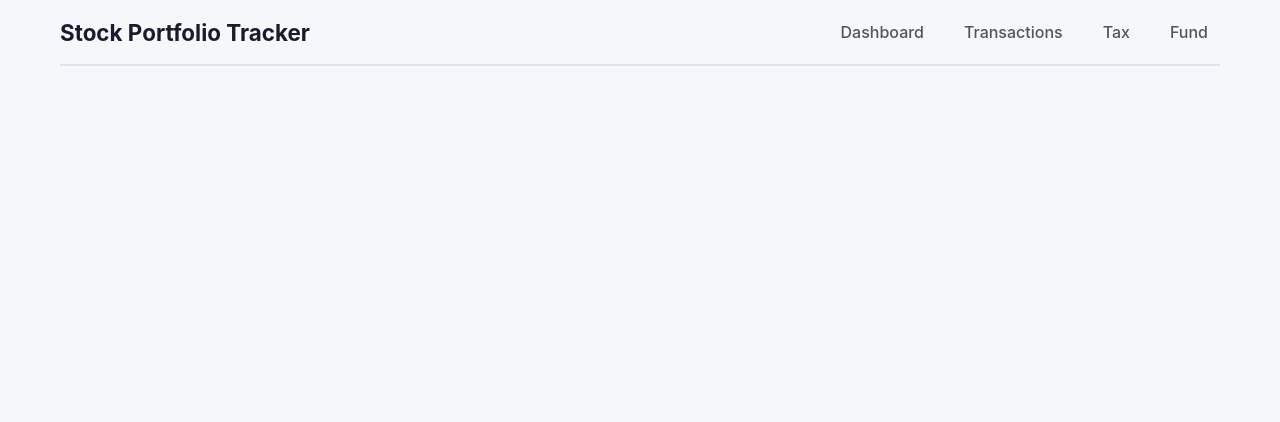
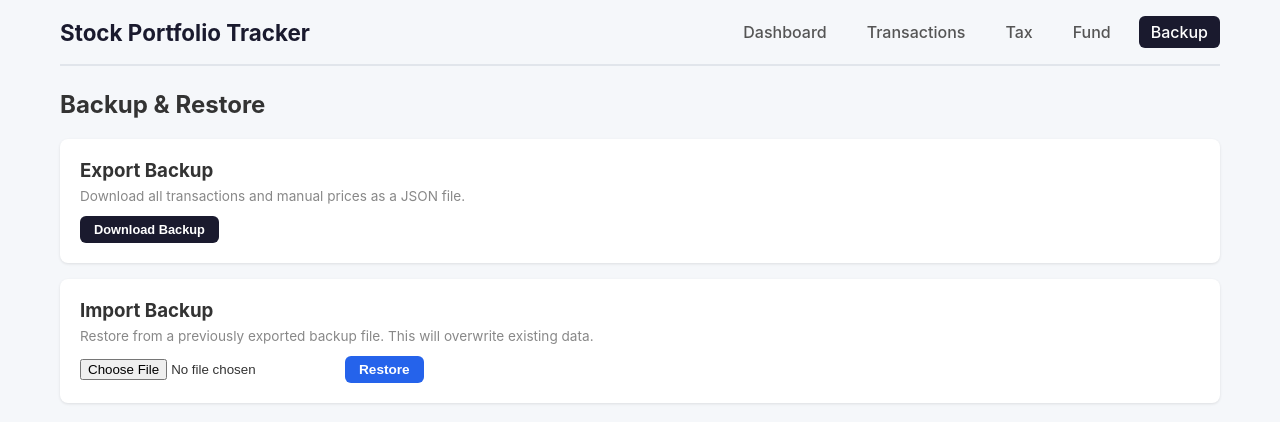
Before and after one commit to idlefun/stock-app, a React (Vite) app in the folder client/: page /backup in a window 1280 px wide. Shown: the top 422 px of the page. Built offline with nearby package versions, Linux system fonts and the light colour scheme.

Commit message:
Add data backup and restore feature
New Backup page to download transactions and manual prices as JSON,
and restore from a previously exported backup file.

Co-Authored-By: Claude Opus 4.6 <noreply@anthropic.com>

```diff
--- a/client/src/App.css
+++ b/client/src/App.css
@@ -159,3 +159,16 @@ th.sortable:hover { background: #eef1f6; }
 .manual-price { background: #ede9fe; }
 .manual-price:hover { background: #ddd6fe; }
 .manual-indicator { color: #7c3aed; font-size: 0.75rem; }
+
+/* Backup page */
+.backup-page h2 { margin-bottom: 20px; }
+.backup-section { background: #fff; border-radius: 8px; padding: 20px; margin-bottom: 16px; box-shadow: 0 1px 3px rgba(0,0,0,0.1); }
+.backup-section h3 { margin-bottom: 6px; }
+.backup-section .secondary { margin-bottom: 12px; }
+.backup-controls { display: flex; gap: 12px; align-items: center; }
+.btn-restore { background: #2563eb; color: #fff; border: none; border-radius: 6px; padding: 6px 14px; font-size: 0.85rem; cursor: pointer; font-weight: 600; }
+.btn-restore:hover { background: #1d4ed8; }
+.btn-restore:disabled { opacity: 0.5; cursor: not-allowed; }
+.backup-status { padding: 10px 14px; border-radius: 6px; margin-top: 16px; font-size: 0.9rem; }
+.backup-status.success { background: #f0fdf4; color: #16a34a; }
+.backup-status.error { background: #fef2f2; color: #dc2626; }
--- a/client/src/App.jsx
+++ b/client/src/App.jsx
@@ -4,6 +4,7 @@ import Transactions from './pages/Transactions';
 import StockDetail from './pages/StockDetail';
 import Tax from './pages/Tax';
 import Fund from './pages/Fund';
+import Backup from './pages/Backup';
 import './App.css';
 
 function App() {
@@ -17,6 +18,7 @@ function App() {
             <NavLink to="/transactions">Transactions</NavLink>
             <NavLink to="/tax">Tax</NavLink>
             <NavLink to="/fund">Fund</NavLink>
+            <NavLink to="/backup">Backup</NavLink>
           </nav>
         </header>
         <main className="app-main">
@@ -26,6 +28,7 @@ function App() {
             <Route path="/stock/:ticker" element={<StockDetail />} />
             <Route path="/tax" element={<Tax />} />
             <Route path="/fund" element={<Fund />} />
+            <Route path="/backup" element={<Backup />} />
           </Routes>
         </main>
       </div>
--- a/client/src/lib/api.js
+++ b/client/src/lib/api.js
@@ -26,6 +26,18 @@ export const api = {
   setManualPrice: (ticker, year, price, currency) => request('/manual-prices', { method: 'PUT', body: JSON.stringify({ ticker, year, price, currency }) }),
   deleteManualPrice: (ticker, year) => request(`/manual-prices/${ticker}/${year}`, { method: 'DELETE' }),
   getTax: (year) => request(`/tax?year=${year}`),
+  downloadBackup: async () => {
+    const res = await fetch(`${API_BASE}/backup`);
+    if (!res.ok) throw new Error('Backup failed');
+    const blob = await res.blob();
+    const url = URL.createObjectURL(blob);
+    const a = document.createElement('a');
+    a.href = url;
+    a.download = `stock-backup-${new Date().toISOString().split('T')[0]}.json`;
+    a.click();
+    URL.revokeObjectURL(url);
+  },
+  restoreBackup: (data) => request('/backup/restore', { method: 'POST', body: JSON.stringify(data) }),
   getFundHistory: (opts = {}) => {
     const params = new URLSearchParams();
     if (opts.startCash != null) params.set('startCash', opts.startCash);
--- /dev/null
+++ b/client/src/pages/Backup.jsx
@@ -0,0 +1,73 @@
+import { useState, useRef } from 'react';
+import { api } from '../lib/api';
+
+export default function Backup() {
+  const [status, setStatus] = useState('');
+  const [error, setError] = useState('');
+  const [restoring, setRestoring] = useState(false);
+  const [downloading, setDownloading] = useState(false);
+  const fileRef = useRef();
+
+  async function handleDownload() {
+    setError('');
+    setStatus('');
+    setDownloading(true);
+    try {
+      await api.downloadBackup();
+      setStatus('Backup downloaded.');
+    } catch (err) {
+      setError(err.message);
+    }
+    setDownloading(false);
+  }
+
+  async function handleRestore() {
+    const file = fileRef.current?.files[0];
+    if (!file) { setError('Select a backup file first.'); return; }
+
+    setError('');
+    setStatus('');
+    setRestoring(true);
+    try {
+      const text = await file.text();
+      const data = JSON.parse(text);
+      if (!data['transactions.json'] && !data['manual-prices.json']) {
+        throw new Error('Invalid backup file — no recognized data found.');
+      }
+      const result = await api.restoreBackup(data);
+      setStatus(`Restored: ${result.restored.join(', ')}. Reload the page to see updated data.`);
+      fileRef.current.value = '';
+    } catch (err) {
+      setError(err.message);
+    }
+    setRestoring(false);
+  }
+
+  return (
+    <div className="backup-page">
+      <h2>Backup & Restore</h2>
+
+      <div className="backup-section">
+        <h3>Export Backup</h3>
+        <p className="secondary">Download all transactions and manual prices as a JSON file.</p>
+        <button className="btn-export" onClick={handleDownload} disabled={downloading}>
+          {downloading ? 'Downloading...' : 'Download Backup'}
+        </button>
+      </div>
+
+      <div className="backup-section">
+        <h3>Import Backup</h3>
+        <p className="secondary">Restore from a previously exported backup file. This will overwrite existing data.</p>
+        <div className="backup-controls">
+          <input type="file" accept=".json" ref={fileRef} />
+          <button className="btn-restore" onClick={handleRestore} disabled={restoring}>
+            {restoring ? 'Restoring...' : 'Restore'}
+          </button>
+        </div>
+      </div>
+
+      {status && <div className="backup-status success">{status}</div>}
+      {error && <div className="backup-status error">{error}</div>}
+    </div>
+  );
+}
```
Also changed, not shown: 2 other files (tests, documents, lock files or other folders).
